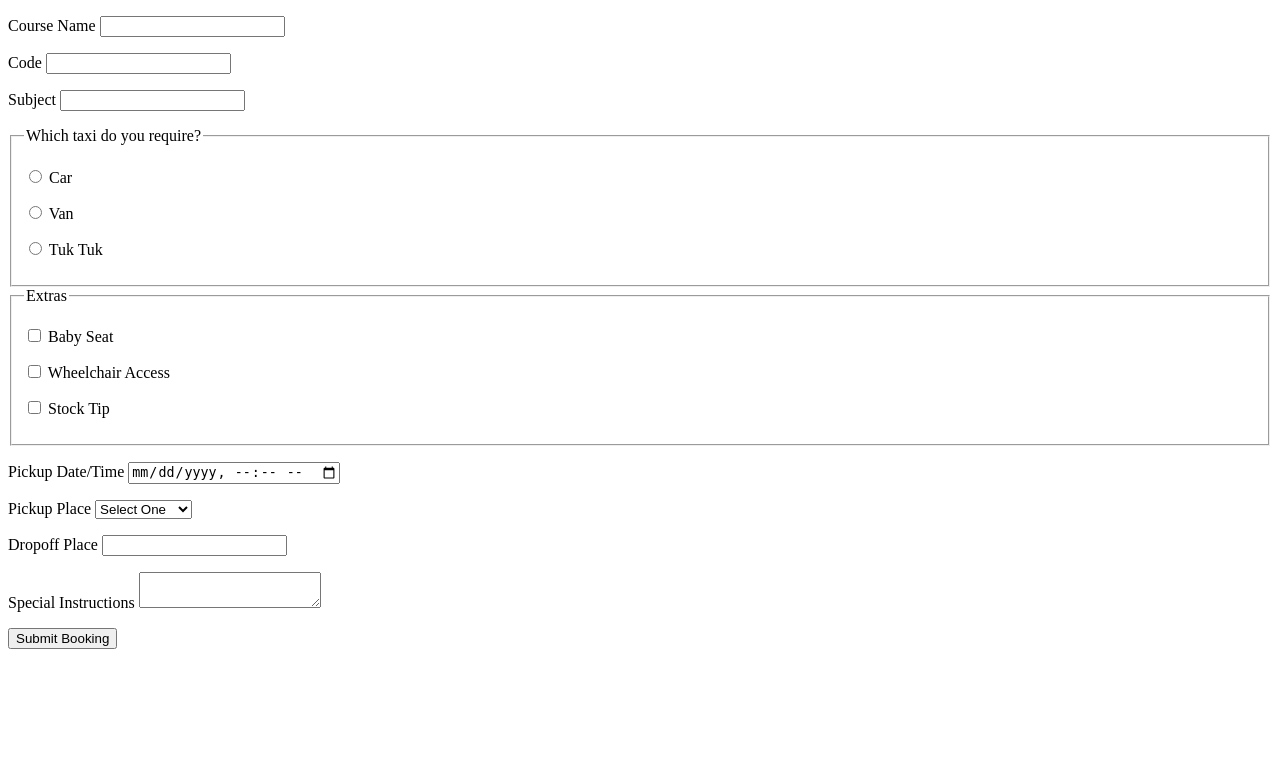
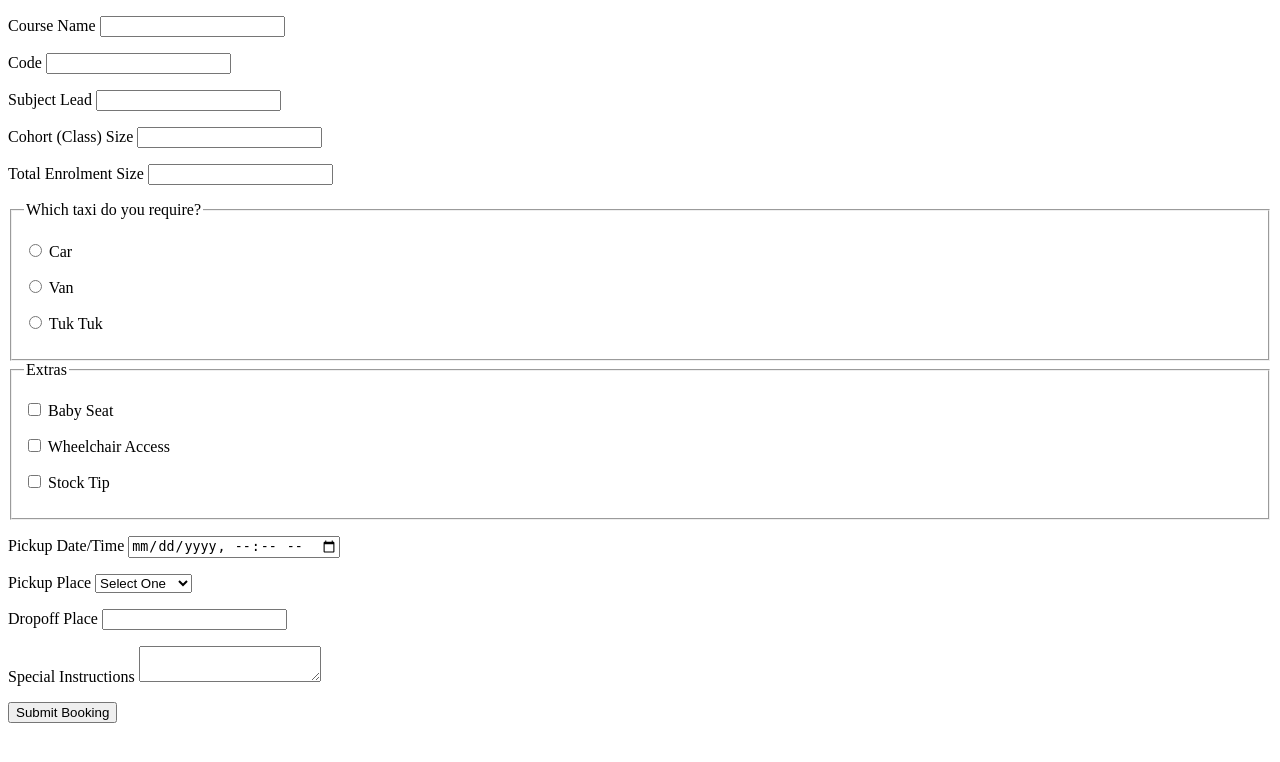
Before and after one commit to aidenchia/eventScheduler, a Flask app: page /course-details in a window 1280 px wide. Shown: the top 762 px of the page. Run offline with Flask 2, Linux system fonts and the light colour scheme.

Commit message:
adding more fields

```diff
--- a/templates/courseDetails.html
+++ b/templates/courseDetails.html
@@ -16,8 +16,20 @@
 </p>
 
 <p>
-<label>Subject
-<input type="text" name="subject" required>
+<label>Subject Lead
+<input type="text" name="subject_lead" required>
+</label>
+</p>
+
+<p>
+<label>Cohort (Class) Size
+<input type="text" name="cohort_size" required>
+</label>
+</p>
+
+<p>
+<label>Total Enrolment Size
+<input type="text" name="enrolment_size" required>
 </label>
 </p>
 
```
